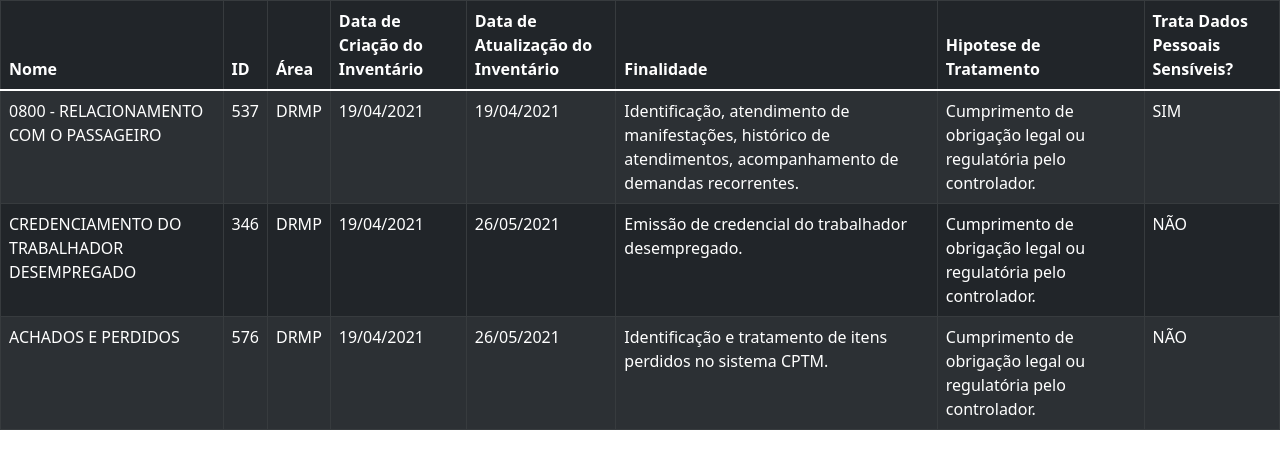
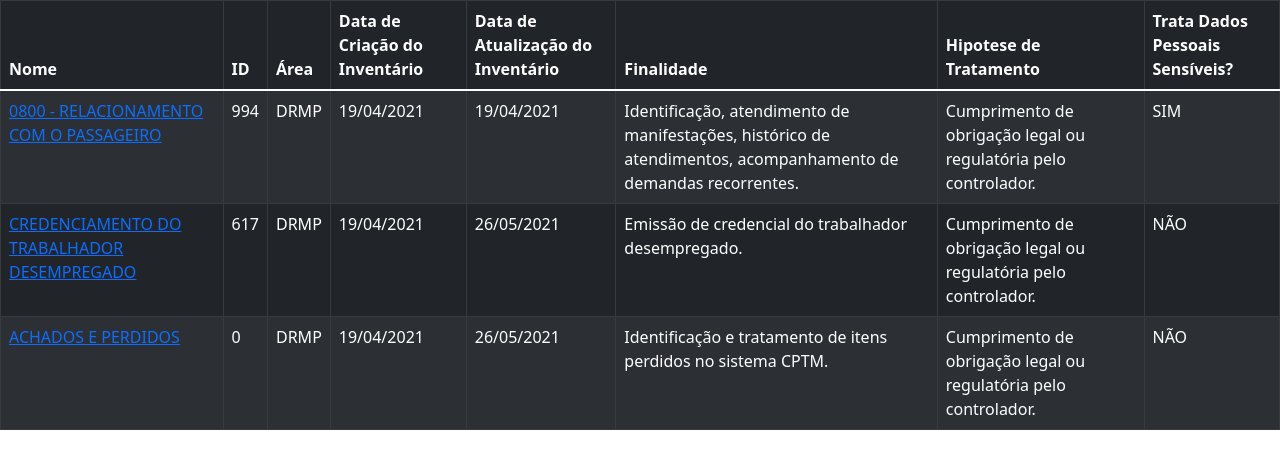
Before and after one commit to cyborg-nomade/inventario-lgpd-auto, a React (Create React App) app in the folder inventario-lgpd-frontend/: page /1/cases in a window 1280 px wide. Shown: the top 468 px of the page. Built offline with nearby package versions, Linux system fonts and the light colour scheme.

Commit message:
corrigidas rotas e adicionado links para ver o formulário de casos preenchido

```diff
--- a/inventario-lgpd-frontend/src/App.js
+++ b/inventario-lgpd-frontend/src/App.js
@@ -9,14 +9,17 @@ import ApproveCaseList from "./cases/pages/ApproveCaseList";
 import AllCasesList from "./cases/pages/AllCasesList";
 
 import "./App.css";
+import UserCasesList from "./users/pages/UserCasesList";
 
 const App = () => {
   return (
     <Routes>
       <Route path="/" element={<Login />} />
       <Route path="/login" element={<Login />} />
-      <Route path="/:uid/cases" element={<UserPage />} />
-      <Route path="/:uid/*" element={<Navigate to="/:uid/cases" />} />
+      <Route path="/:uid/cases" element={<UserPage />}>
+        <Route index element={<UserCasesList />} />
+        <Route path=":cid" element={<EditCase />} />
+      </Route>
       <Route path="/cases/new" element={<NewCase />} />
       <Route path="/cases/:cid" element={<EditCase />} />
       <Route path="/cases/" element={<AllCasesList />} />
--- a/inventario-lgpd-frontend/src/shared/components/CaseItem.js
+++ b/inventario-lgpd-frontend/src/shared/components/CaseItem.js
@@ -1,5 +1,6 @@
 import React from "react";
 import PropTypes from "prop-types";
+import { Link } from "react-router-dom";
 
 /**
  *
@@ -12,7 +13,9 @@ const CaseItem = (props) => {
 
   return (
     <tr>
-      <td>{props.item.nome}</td>
+      <td>
+        <Link to={`${props.item.id}`}>{props.item.nome}</Link>
+      </td>
       <td>{props.item.id}</td>
       <td>{props.item.area}</td>
       <td>{props.item.dataCriacao}</td>
--- /dev/null
+++ b/inventario-lgpd-frontend/src/users/pages/UserCasesList.js
@@ -0,0 +1,46 @@
+import React from "react";
+import CasesList from "./../../shared/components/CasesList";
+
+const UserCasesList = () => {
+  const CASES = [
+    {
+      nome: "0800 - RELACIONAMENTO COM O PASSAGEIRO",
+      id: Math.floor(Math.random() * 1000),
+      area: "DRMP",
+      dataCriacao: "19/04/2021",
+      dataAtualizacao: "19/04/2021",
+      finalidade:
+        "Identificação, atendimento de manifestações, histórico de atendimentos, acompanhamento de demandas recorrentes.",
+      hipoteseTratamento:
+        "Cumprimento de obrigação legal ou regulatória pelo controlador.",
+      dadosPessoaisSensiveis: true,
+    },
+    {
+      nome: "CREDENCIAMENTO DO TRABALHADOR DESEMPREGADO",
+      id: Math.floor(Math.random() * 1000),
+      area: "DRMP",
+      dataCriacao: "19/04/2021",
+      dataAtualizacao: "26/05/2021",
+      finalidade: "Emissão de credencial do trabalhador desempregado.",
+      hipoteseTratamento:
+        "Cumprimento de obrigação legal ou regulatória pelo controlador.",
+      dadosPessoaisSensiveis: false,
+    },
+    {
+      nome: "ACHADOS E PERDIDOS",
+      id: Math.floor(Math.random() * 1000),
+      area: "DRMP",
+      dataCriacao: "19/04/2021",
+      dataAtualizacao: "26/05/2021",
+      finalidade:
+        "Identificação e tratamento de itens perdidos no sistema CPTM.",
+      hipoteseTratamento:
+        "Cumprimento de obrigação legal ou regulatória pelo controlador.",
+      dadosPessoaisSensiveis: false,
+    },
+  ];
+
+  return <CasesList items={CASES} />;
+};
+
+export default UserCasesList;
--- a/inventario-lgpd-frontend/src/users/pages/UserPage.js
+++ b/inventario-lgpd-frontend/src/users/pages/UserPage.js
@@ -1,46 +1,13 @@
 import React from "react";
 import CasesList from "./../../shared/components/CasesList";
+import { Outlet } from "react-router-dom";
 
 const UserPage = () => {
-  const CASES = [
-    {
-      nome: "0800 - RELACIONAMENTO COM O PASSAGEIRO",
-      id: Math.floor(Math.random() * 1000),
-      area: "DRMP",
-      dataCriacao: "19/04/2021",
-      dataAtualizacao: "19/04/2021",
-      finalidade:
-        "Identificação, atendimento de manifestações, histórico de atendimentos, acompanhamento de demandas recorrentes.",
-      hipoteseTratamento:
-        "Cumprimento de obrigação legal ou regulatória pelo controlador.",
-      dadosPessoaisSensiveis: true,
-    },
-    {
-      nome: "CREDENCIAMENTO DO TRABALHADOR DESEMPREGADO",
-      id: Math.floor(Math.random() * 1000),
-      area: "DRMP",
-      dataCriacao: "19/04/2021",
-      dataAtualizacao: "26/05/2021",
-      finalidade: "Emissão de credencial do trabalhador desempregado.",
-      hipoteseTratamento:
-        "Cumprimento de obrigação legal ou regulatória pelo controlador.",
-      dadosPessoaisSensiveis: false,
-    },
-    {
-      nome: "ACHADOS E PERDIDOS",
-      id: Math.floor(Math.random() * 1000),
-      area: "DRMP",
-      dataCriacao: "19/04/2021",
-      dataAtualizacao: "26/05/2021",
-      finalidade:
-        "Identificação e tratamento de itens perdidos no sistema CPTM.",
-      hipoteseTratamento:
-        "Cumprimento de obrigação legal ou regulatória pelo controlador.",
-      dadosPessoaisSensiveis: false,
-    },
-  ];
-
-  return <CasesList items={CASES} />;
+  return (
+    <React.Fragment>
+      <Outlet />
+    </React.Fragment>
+  );
 };
 
 export default UserPage;
```
